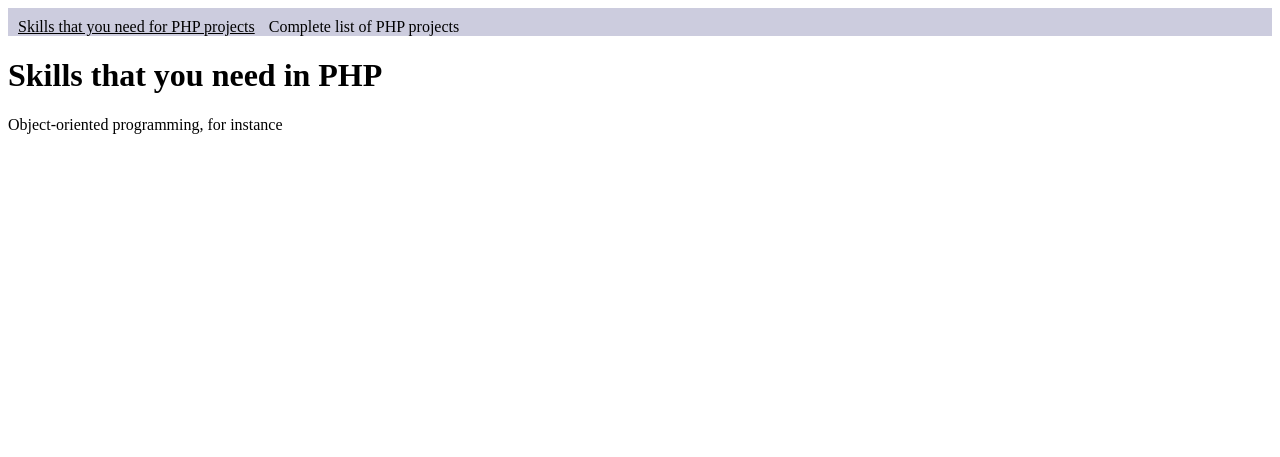
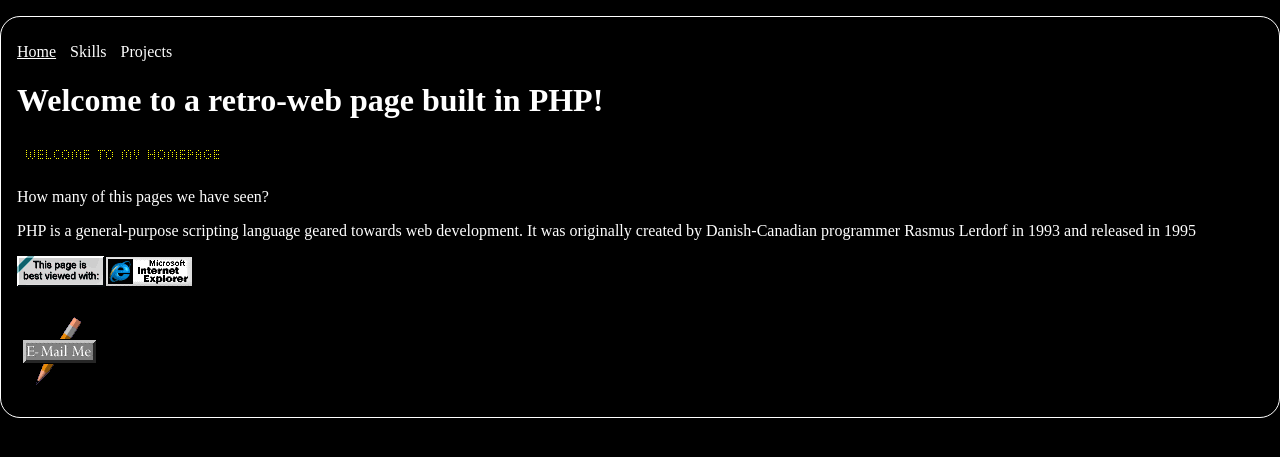
Before and after one commit to damianobacci/php-8-for-absolute-beginners, a PHP site: page / in a window 1280 px wide. Shown: the top 457 px of the page. Run offline with PHP 8.4, Linux system fonts and the light colour scheme.

Commit message:
Dynamic website

```diff
--- a/chapter2/css/layout.css
+++ b/chapter2/css/layout.css
@@ -1,12 +1,21 @@
+body {
+  background-color: black;
+  color: white;
+  min-width: 500px;
+  margin: 1em auto;
+  border: 1px solid white;
+  border-radius: 20px;
+  padding: 1em;
+}
+
 nav {
-  background-color: #ccccde;
   padding-top: 10px;
 }
 
 nav a {
+  margin-right: 10px;
   text-decoration: none;
-  color: #000;
-  margin-left: 10px;
+  color: white;
 }
 
 nav a:hover {
--- a/chapter2/index.php
+++ b/chapter2/index.php
@@ -11,7 +11,7 @@ $navigationIsClicked = isset($_GET['page']);
 if ($navigationIsClicked) {
     $fileToLoad = $_GET['page'];
 } else {
-    $fileToLoad = "skills";
+    $fileToLoad = "home";
 }
 include_once "views/$fileToLoad.php";
 $pageData->content .= $info;
--- /dev/null
+++ b/chapter2/views/home.php
@@ -0,0 +1,18 @@
+<?php
+$info = "
+<h1>Welcome to a retro-web page built in PHP!</h1>
+<p><img src='images/welcome2.gif'/></p>
+<p>How many of this pages we have seen?</p>
+<p>PHP is a general-purpose scripting language geared towards web development. It was originally created by Danish-Canadian programmer Rasmus Lerdorf in 1993 and released in 1995</p>
+<p><img src='images/netscape.gif'/><img src='images/iexplorer.gif'/></p>
+
+<a href='mailto:damiano.bacci@gmail.com'><img src='images/email.gif'/></a>
+";
+$style ="
+<style>
+nav a:nth-child(1) {
+    text-decoration: underline;
+}
+</style>
+";
+?>
--- a/chapter2/views/navigation.php
+++ b/chapter2/views/navigation.php
@@ -1,8 +1,9 @@
 <?php
 $nav = "
 <nav>
-<a href='index.php?page=skills'>Skills that you need for PHP projects</a>
-<a href='index.php?page=projects'>Complete list of PHP projects</a>
+<a href='index.php?page=home'>Home</a>
+<a href='index.php?page=skills'>Skills</a>
+<a href='index.php?page=projects'>Projects</a>
 </nav>
 ";
 ?>
--- a/chapter2/views/projects.php
+++ b/chapter2/views/projects.php
@@ -7,7 +7,7 @@ $info = "
 </ul>";
 $style ="
 <style>
-nav a:nth-child(2) {
+nav a:nth-child(3) {
     text-decoration: underline;
 }
 </style>
--- a/chapter2/views/skills.php
+++ b/chapter2/views/skills.php
@@ -4,7 +4,7 @@ $info = "
 <p>Object-oriented programming, for instance</p>";
 $style ="
 <style>
-nav a:nth-child(1) {
+nav a:nth-child(2) {
     text-decoration: underline;
 }
 </style>
```
Also changed, not shown: chapter2/images/email.gif (added), chapter2/images/iexplorer.gif (added), chapter2/images/netscape.gif (added), chapter2/images/welcome2.gif (added).
